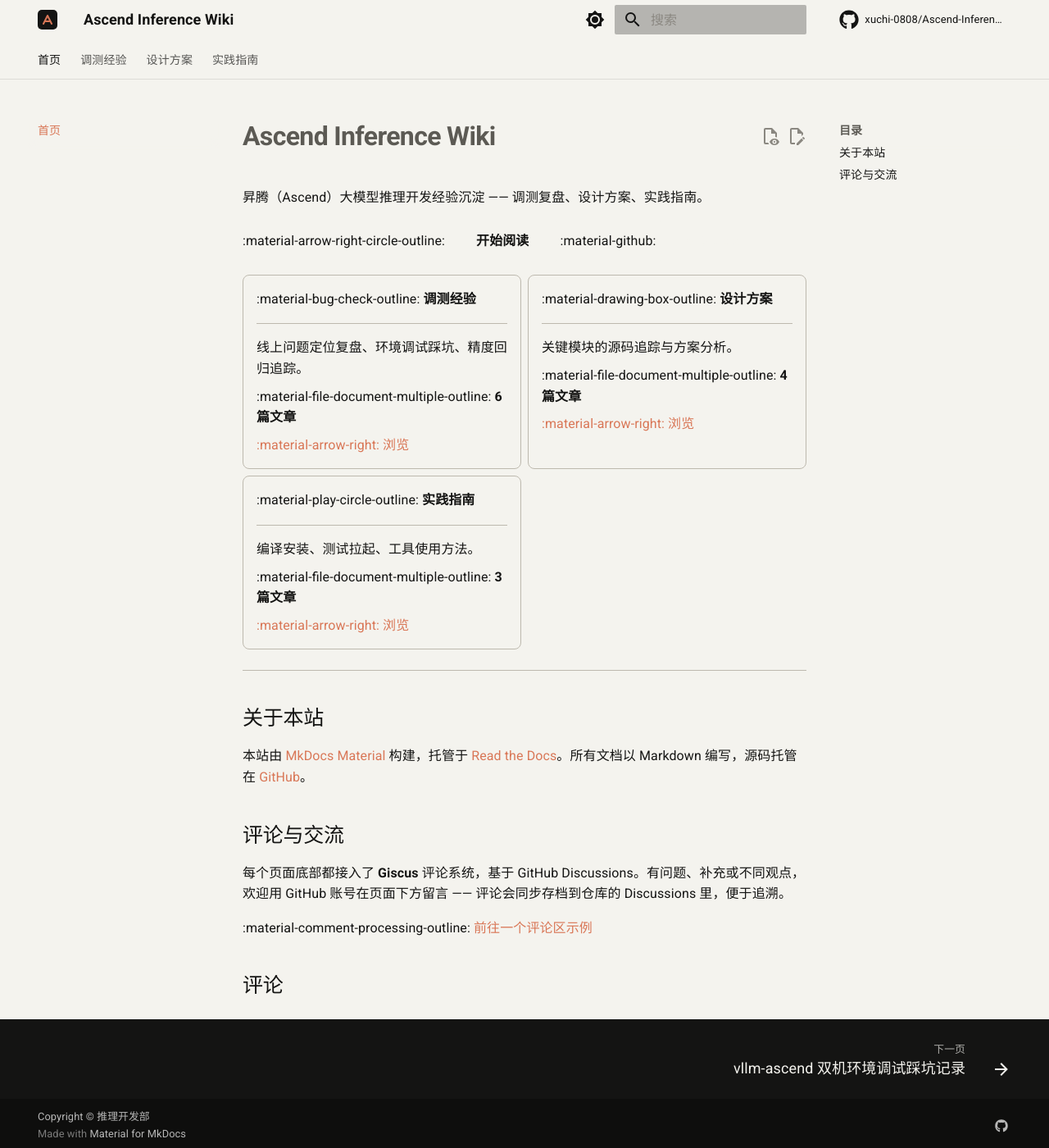
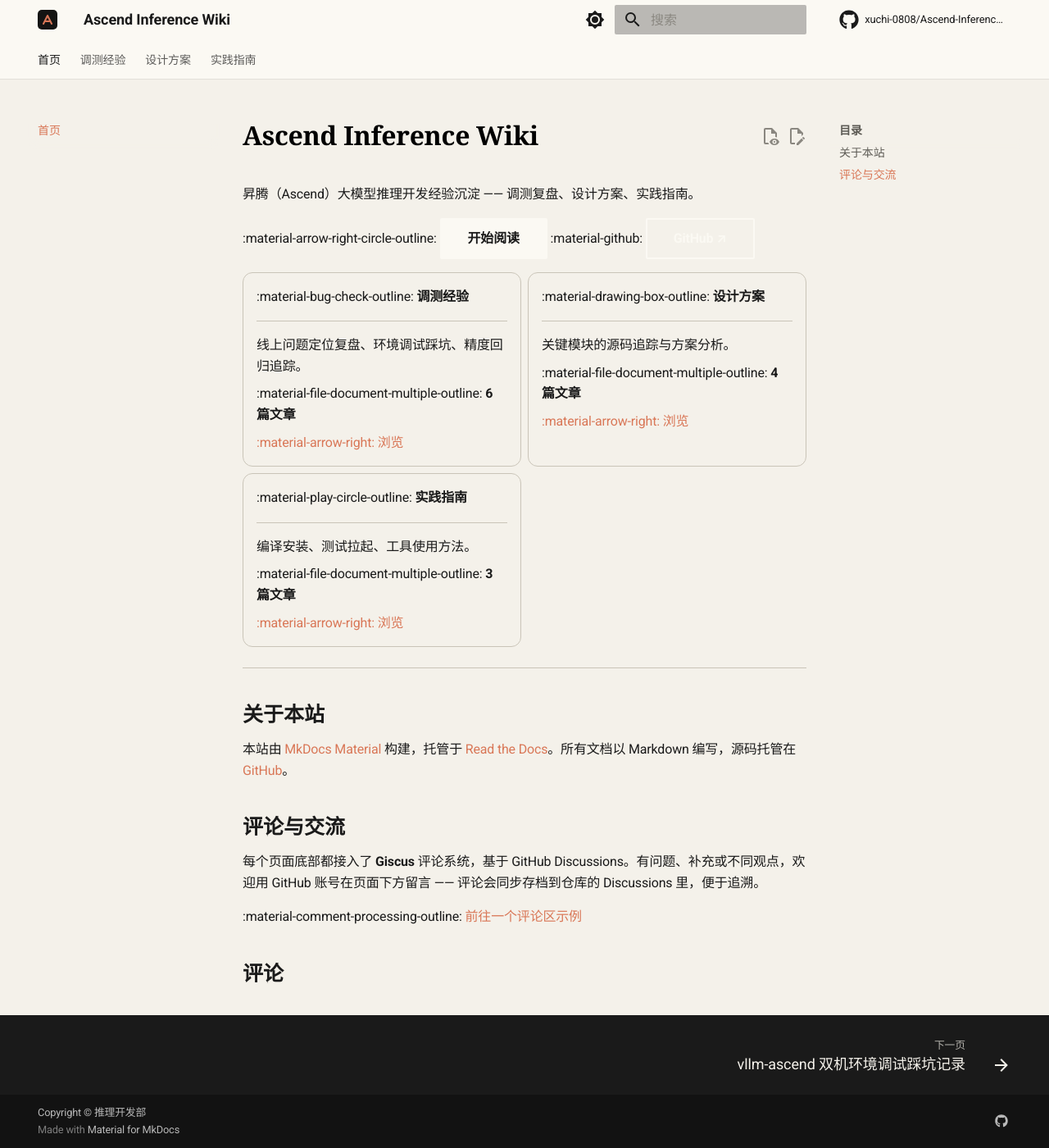
Before and after one commit to xuchi-0808/Ascend-Inference-wiki, an MkDocs documentation site: the page built from docs/index.md, in a window 1280 px wide and 1400 px high. Shown: the whole window at 82% size. Built offline with MkDocs 1.6.1 and Material for MkDocs 9.7.7, drawn with Linux system fonts in a browser that asks for light colours; comment, search, counter and statistics services are not loaded; a style sheet for code colours, icons or effects is not loaded.

Commit message:
docs: refine theme - lora headings, inter body, warm cream palette
- background warm cream #F4F1EA (was Pampas #F4F3EE)
- headings: Lora (Anthropic Tiempos alt, lining figures, even digits)
- body: Inter (clean sans-serif)
- unify 12px rounded corners (inline code 6px)
- force H1 to pure black in light mode

Signed-off-by: xuchi <xuchicolson@163.com>

```diff
--- a/docs/stylesheets/extra.css
+++ b/docs/stylesheets/extra.css
@@ -1,92 +1,129 @@
 /* ====================================================================
-   Ascend Inference Wiki - Anthropic 风格主题
-   暖色纸感 + Claude 橙 + 编辑式克制
+   Ascend Inference Wiki
+   暖奶油白 #F4F1EA + Claude 珊瑚橙 #D97757
+   标题 Lora + 正文 Inter + 12px 统一圆角 + 4px 间距体系
    ==================================================================== */
 
-/* ---------- 配色：亮色（Pampas 暖白 + Claude 橙）---------- */
+@import url('https://cdn.jsdelivr.net/npm/@fontsource-variable/lora/index.css');
+@import url('https://cdn.jsdelivr.net/npm/@fontsource-variable/inter/index.css');
+
+:root {
+  --md-text-font-family: "Inter Variable", "Inter", -apple-system, BlinkMacSystemFont, "Segoe UI", system-ui, "PingFang SC", "Microsoft YaHei", sans-serif;
+  --md-code-font-family: ui-monospace, SFMono-Regular, Menlo, Monaco, Consolas, "Liberation Mono", monospace;
+  --md-heading-font-family: "Lora Variable", "Lora", Georgia, "Source Han Serif SC", "Noto Serif SC", "Songti SC", serif;
+}
+
+/* ---------- 配色：亮色（暖奶油白 + 珊瑚橙）---------- */
 [data-md-color-scheme="default"] {
-  --md-primary-fg-color:              #F4F3EE;
-  --md-primary-fg-color--light:       #EDEBE3;
-  --md-primary-fg-color--dark:        #D9D5C9;
-  --md-primary-bg-color:              #141413;
+  --md-primary-fg-color:              #FBF9F3;
+  --md-primary-fg-color--light:       #F4F1EA;
+  --md-primary-fg-color--dark:        #ECE8DF;
+  --md-primary-bg-color:              #1A1A1A;
   --md-primary-bg-color--light:       #4A4843;
 
   --md-accent-fg-color:               #D97757;
   --md-accent-fg-color--transparent:  rgba(217, 119, 87, 0.10);
 
-  --md-default-bg-color:              #F4F3EE;
-  --md-default-fg-color:              #141413;
+  --md-default-bg-color:              #F4F1EA;
+  --md-default-fg-color:              #1A1A1A;
   --md-default-fg-color--light:       #5C5A54;
   --md-default-fg-color--lighter:     #8A8780;
-  --md-default-fg-color--lightest:    #BDB9AE;
+  --md-default-fg-color--lightest:    #C9C4B8;
 
-  --md-text-color:                    #141413;
+  --md-text-color:                    #1A1A1A;
   --md-text-color--light:             #5C5A54;
-  --md-typeset-color:                 #141413;
+  --md-typeset-color:                 #1A1A1A;
   --md-typeset-a-color:               #D97757;
 
-  --md-code-bg-color:                 #EDEBE3;
+  --md-code-bg-color:                 #ECE8DF;
   --md-code-fg-color:                 #2A2926;
-  --md-code-hl-color:                 rgba(217, 119, 87, 0.15);
+  --md-code-hl-color:                 rgba(217, 119, 87, 0.16);
 
-  --md-footer-bg-color:               #141413;
-  --md-footer-fg-color:               #F4F3EE;
+  --md-footer-bg-color:               #1A1A1A;
+  --md-footer-fg-color:               #F4F1EA;
 }
 
-/* ---------- 配色：暗色（暖深黑）---------- */
+/* ---------- 配色：暗色 ---------- */
 [data-md-color-scheme="slate"] {
   --md-hue:                           25deg;
 
-  --md-primary-fg-color:              #1F1E1C;
-  --md-primary-fg-color--light:       #2A2926;
-  --md-primary-fg-color--dark:        #141413;
-  --md-primary-bg-color:              #F4F3EE;
-  --md-primary-bg-color--light:       #BDB9AE;
+  --md-primary-fg-color:              #1A1815;
+  --md-primary-fg-color--light:       #26231E;
+  --md-primary-fg-color--dark:        #0E0D0B;
+  --md-primary-bg-color:              #F4F1EA;
+  --md-primary-bg-color--light:       #C9C4B8;
 
   --md-accent-fg-color:               #E0906F;
   --md-accent-fg-color--transparent:  rgba(224, 144, 111, 0.14);
 
-  --md-default-bg-color:              #1F1E1C;
-  --md-default-fg-color:              #F4F3EE;
-  --md-default-fg-color--light:       #BDB9AE;
+  --md-default-bg-color:              #1A1815;
+  --md-default-fg-color:              #F4F1EA;
+  --md-default-fg-color--light:       #C9C4B8;
   --md-default-fg-color--lighter:     #8A8780;
-  --md-default-fg-color--lightest:    #5C5A54;
+  --md-default-fg-color--lightest:    #4A4843;
 
-  --md-text-color:                    #E8E6E0;
-  --md-text-color--light:             #BDB9AE;
-  --md-typeset-color:                 #E8E6E0;
+  --md-text-color:                    #E8E4DB;
+  --md-text-color--light:             #C9C4B8;
+  --md-typeset-color:                 #E8E4DB;
   --md-typeset-a-color:               #E0906F;
 
-  --md-code-bg-color:                 #2A2926;
-  --md-code-fg-color:                 #F4F3EE;
+  --md-code-bg-color:                 #26231E;
+  --md-code-fg-color:                 #F4F1EA;
   --md-code-hl-color:                 rgba(224, 144, 111, 0.20);
 
-  --md-footer-bg-color:               #141413;
-  --md-footer-fg-color:               #F4F3EE;
+  --md-footer-bg-color:               #0E0D0B;
+  --md-footer-fg-color:               #F4F1EA;
 }
 
-/* ---------- 排版质感 ---------- */
-body {
+/* ---------- 字体应用 ---------- */
+body,
+.md-typeset {
+  font-family: var(--md-text-font-family);
   -webkit-font-smoothing: antialiased;
   -moz-osx-font-smoothing: grayscale;
-  letter-spacing: 0.01em;
+  letter-spacing: -0.011em;
+  text-rendering: optimizeLegibility;
 }
 
-.md-typeset h1 {
-  font-weight: 700;
-  letter-spacing: -0.02em;
+.md-typeset pre > code,
+.md-typeset code,
+.md-typeset kbd {
+  font-family: var(--md-code-font-family);
 }
 
-/* ---------- Header 分隔（cream header 需底边）---------- */
+/* 标题：Lora 编辑衬线（Anthropic Tiempos 替代，lining figures 数字整齐）*/
+.md-typeset h1,
+.md-typeset h2,
+.md-typeset h3,
+.md-typeset h4,
+.md-typeset h5,
+.md-typeset h6 {
+  font-family: var(--md-heading-font-family);
+  font-weight: 600;
+  letter-spacing: 0;
+  line-height: 1.2;
+}
+.md-typeset h1 {
+  letter-spacing: -0.01em;
+}
+
+/* 文档大标题亮色下强制纯黑 */
+[data-md-color-scheme="default"] .md-typeset h1 {
+  color: #000000;
+}
+
+/* ---------- Header 分隔 ---------- */
 .md-header {
-  box-shadow: 0 1px 0 rgba(20, 20, 19, 0.10);
+  box-shadow: 0 1px 0 rgba(26, 26, 26, 0.08);
+  background: var(--md-primary-fg-color);
 }
 [data-md-color-scheme="slate"] .md-header {
   box-shadow: 0 1px 0 rgba(0, 0, 0, 0.5);
 }
 [data-md-color-scheme="default"] .md-header__title,
-[data-md-color-scheme="default"] .md-header__button {
-  color: #141413;
+[data-md-color-scheme="default"] .md-header__button,
+[data-md-color-scheme="default"] .md-header__subject {
+  color: #1A1A1A;
 }
 [data-md-color-scheme="default"] .md-search__input::placeholder {
   color: #8A8780;
@@ -98,34 +135,38 @@
   color: var(--md-accent-fg-color);
 }
 
-/* ---------- 圆角克制（Anthropic 偏方正）---------- */
+/* ---------- 12px 统一圆角 ---------- */
 .md-typeset .admonition,
 .md-typeset details {
-  border-radius: 6px;
-}
-.md-typeset code,
-.md-typeset kbd {
-  border-radius: 4px;
+  border-radius: 12px;
 }
 .md-typeset pre > code {
-  border-radius: 6px;
+  border-radius: 12px;
 }
 .md-button {
-  border-radius: 6px;
+  border-radius: 12px;
 }
-
-/* ---------- 卡片（首页 grid cards）---------- */
 .md-typeset .grid.cards > ul > li,
 .md-typeset .grid > .card {
   border: 1px solid var(--md-default-fg-color--lightest);
-  border-radius: 8px;
+  border-radius: 12px;
   transition: border-color .2s ease, box-shadow .2s ease, transform .2s ease;
 }
 .md-typeset .grid.cards > ul > li:hover,
 .md-typeset .grid > .card:hover {
   border-color: var(--md-accent-fg-color);
-  box-shadow: 0 6px 20px rgba(217, 119, 87, 0.12);
+  box-shadow: 0 8px 24px rgba(217, 119, 87, 0.16);
   transform: translateY(-2px);
+}
+.md-typeset table:not([class]) {
+  border-radius: 12px;
+  overflow: hidden;
+  box-shadow: 0 0 0 1px var(--md-default-fg-color--lightest);
+}
+/* inline code 较短，6px 更协调 */
+.md-typeset code,
+.md-typeset kbd {
+  border-radius: 6px;
 }
 
 /* ---------- 滚动条 ---------- */
@@ -143,21 +184,14 @@
   background: var(--md-accent-fg-color);
 }
 
-/* ---------- 表格 ---------- */
-.md-typeset table:not([class]) {
-  border-radius: 6px;
-  overflow: hidden;
-  box-shadow: 0 0 0 1px var(--md-default-fg-color--lightest);
-}
-
-/* ---------- 侧边栏选中态用 Claude 橙 ---------- */
+/* ---------- 侧边栏选中态 ---------- */
 .md-nav__item--active > .md-nav__link {
   color: var(--md-accent-fg-color);
 }
 
 /* ---------- 选择高亮 ---------- */
 ::selection {
-  background: rgba(217, 119, 87, 0.25);
+  background: rgba(217, 119, 87, 0.24);
 }
 [data-md-color-scheme="slate"] ::selection {
   background: rgba(224, 144, 111, 0.30);
```
